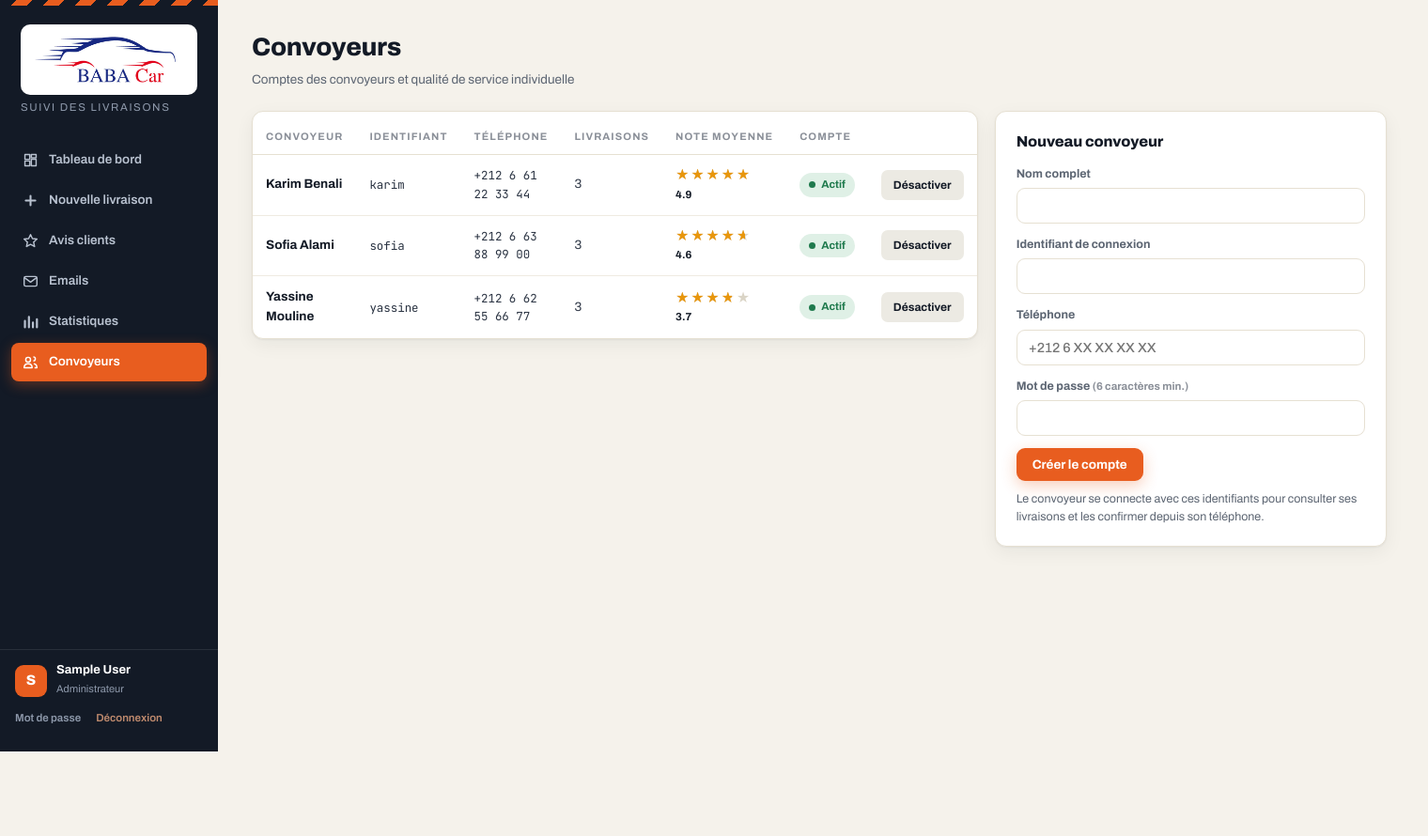
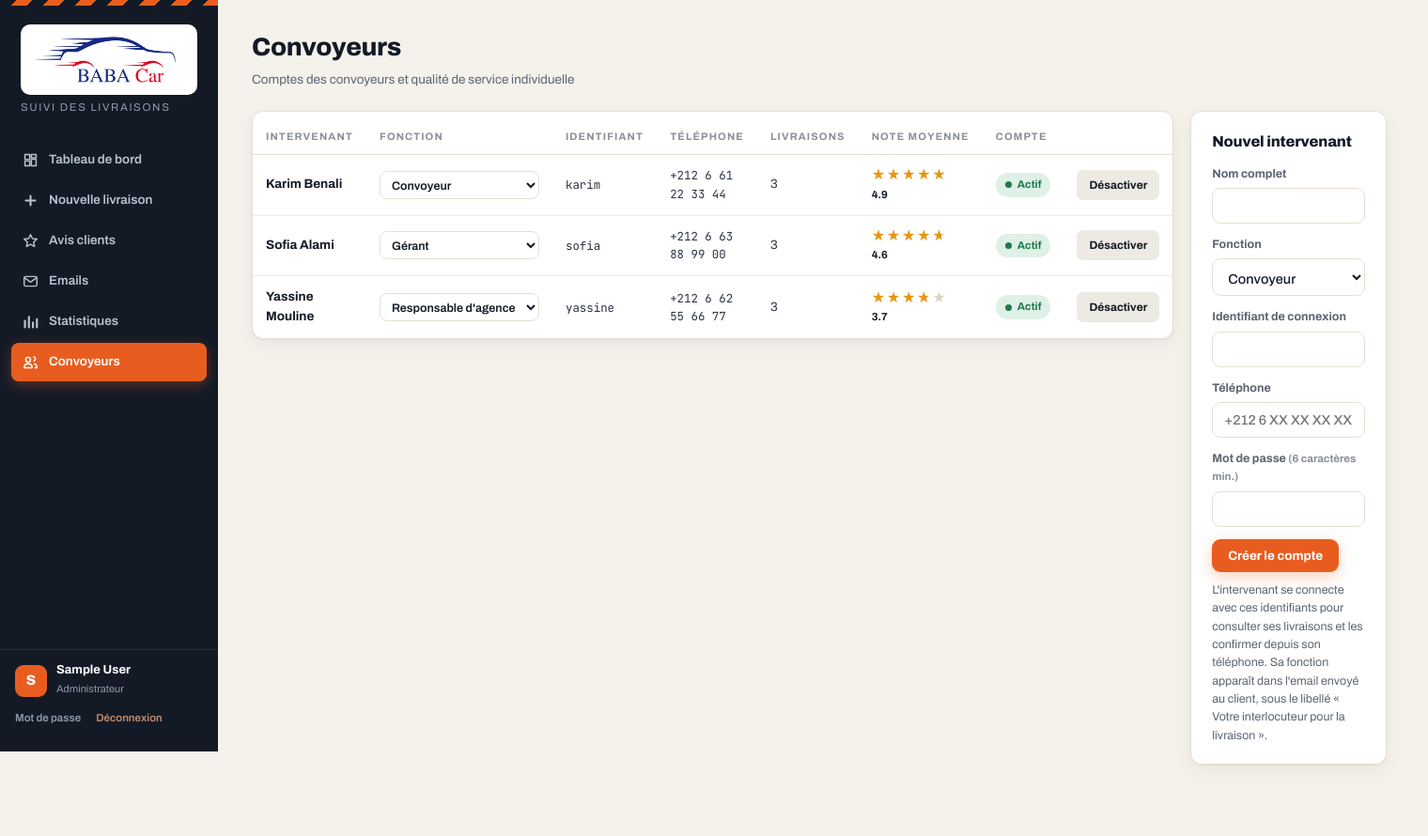
Before and after one commit to thesbex/suivi-livraison, a Flask app: page /admin/convoyeurs in a window 1520 px wide. Shown: the whole page at 94% size. Before the commit the page ends 800 px from the top, so only its background shows below. Run offline with Flask 3, Linux system fonts and the light colour scheme; the visitor is signed in with stand-in values (Sample User, id 1); data comes from the database, SQL or seed files in the repository; some libraries are stand-ins or nearby versions.

Commit message:
Fonction de l'intervenant, libellé client et logo centré dans les emails
Retour 1 — un champ « Fonction » est associé à chaque personne chargée
d'une livraison (convoyeur, gérant, responsable d'agence, collaborateur…).
Modifiable directement dans le tableau des intervenants.

Retour 2 — dans les emails et sur la page de suivi, « Convoyeur » devient
« Votre interlocuteur pour la livraison », la livraison n'étant pas toujours
effectuée par un convoyeur. La fonction accompagne le nom.

Retour 3 — le logo est centré sur un en-tête clair et occupe toute la
largeur du cadre. Largeur en attribut HTML : Outlook ignore le CSS seul.

```diff
--- a/app.py
+++ b/app.py
@@ -18,7 +18,7 @@ from werkzeug.security import check_password_hash, generate_password_hash
 import emails as mailer
 from bd import BASE_DIR, DB_PATH, POSTGRES, description_cible, get_db
 from database import init_db, nouveau_code, nouveau_token
-from donnees import LIEUX, PAYS, TOUS_LES_LIEUX
+from donnees import FONCTION_PAR_DEFAUT, FONCTIONS, LIEUX, PAYS, TOUS_LES_LIEUX
 
 # Clé de signature des sessions.
 # En production, elle vient de la variable d'environnement SECRET_KEY : le
@@ -93,6 +93,7 @@ def changer_statut(liv_id, statut, utilisateur="système"):
 def charger_livraison(liv_id=None, token=None):
     """Livraison + convoyeur + avis, sous forme de dict (ou None)."""
     q = """SELECT l.*, u.nom AS convoyeur_nom, u.telephone AS convoyeur_tel,
+                  u.fonction AS convoyeur_fonction,
                   a.score AS avis_score, a.commentaire AS avis_commentaire, a.id AS avis_id
            FROM livraisons l
            LEFT JOIN users u ON u.id = l.convoyeur_id
@@ -189,6 +190,7 @@ def inject_globals():
         "LIEUX": LIEUX,
         "TOUS_LES_LIEUX": TOUS_LES_LIEUX,
         "PAYS": PAYS,
+        "FONCTIONS": FONCTIONS,
     }
 
 
@@ -274,7 +276,8 @@ def accueil():
 # ---------------------------------------------------------------------------
 
 def _requete_livraisons(filtres):
-    sql = """SELECT l.*, u.nom AS convoyeur_nom, a.score AS avis_score,
+    sql = """SELECT l.*, u.nom AS convoyeur_nom, u.fonction AS convoyeur_fonction,
+                    a.score AS avis_score,
                     a.commentaire AS avis_commentaire
              FROM livraisons l
              LEFT JOIN users u ON u.id = l.convoyeur_id
@@ -340,7 +343,8 @@ def _lire_formulaire():
 @role_requis("admin")
 def nouvelle_livraison():
     convoyeurs = db().execute(
-        "SELECT id, nom, telephone FROM users WHERE role = 'convoyeur' AND actif = 1 ORDER BY nom").fetchall()
+        "SELECT id, nom, telephone, fonction FROM users"
+        " WHERE role = 'convoyeur' AND actif = 1 ORDER BY nom").fetchall()
     donnees = {}
     if request.method == "POST":
         donnees, erreurs = _lire_formulaire()
@@ -405,7 +409,8 @@ def modifier_livraison(liv_id):
     if not liv:
         abort(404)
     convoyeurs = db().execute(
-        "SELECT id, nom, telephone FROM users WHERE role = 'convoyeur' AND actif = 1 ORDER BY nom").fetchall()
+        "SELECT id, nom, telephone, fonction FROM users"
+        " WHERE role = 'convoyeur' AND actif = 1 ORDER BY nom").fetchall()
     if request.method == "POST":
         donnees, erreurs = _lire_formulaire()
         if erreurs:
@@ -644,12 +649,22 @@ def gestion_convoyeurs():
                 flash("Cet identifiant existe déjà.", "erreur")
             else:
                 db().execute(
-                    "INSERT INTO users (username, password_hash, role, nom, telephone)"
-                    " VALUES (?, ?, 'convoyeur', ?, ?)",
+                    "INSERT INTO users (username, password_hash, role, nom, telephone, fonction)"
+                    " VALUES (?, ?, 'convoyeur', ?, ?, ?)",
                     (username, generate_password_hash(mdp), nom,
-                     request.form.get("telephone", "").strip()))
+                     request.form.get("telephone", "").strip(),
+                     request.form.get("fonction", "").strip() or FONCTION_PAR_DEFAUT))
                 db().commit()
                 flash(f"Convoyeur {nom} créé.", "succes")
+        elif action == "fonction":
+            uid = request.form.get("uid")
+            fonction = request.form.get("fonction", "").strip() or FONCTION_PAR_DEFAUT
+            u = db().execute("SELECT * FROM users WHERE id = ? AND role = 'convoyeur'",
+                             (uid,)).fetchone()
+            if u:
+                db().execute("UPDATE users SET fonction = ? WHERE id = ?", (fonction, uid))
+                db().commit()
+                flash(f"{u['nom']} est désormais « {fonction} ».", "succes")
         elif action == "basculer":
             uid = request.form.get("uid")
             u = db().execute("SELECT * FROM users WHERE id = ? AND role = 'convoyeur'", (uid,)).fetchone()
--- a/database.py
+++ b/database.py
@@ -22,6 +22,7 @@ CREATE TABLE IF NOT EXISTS users (
     role TEXT NOT NULL CHECK (role IN ('admin', 'convoyeur')),
     nom TEXT NOT NULL,
     telephone TEXT DEFAULT '',
+    fonction TEXT DEFAULT 'Convoyeur',      -- rôle de l'intervenant qui livre
     actif INTEGER NOT NULL DEFAULT 1
 );
 
@@ -169,6 +170,13 @@ def migrer(db):
     if not POSTGRES:
         _reparer_references(db)
 
+    colonnes_users = db.colonnes("users")
+    if colonnes_users and "fonction" not in colonnes_users:
+        db.execute("ALTER TABLE users ADD COLUMN fonction TEXT DEFAULT 'Convoyeur'")
+        db.execute("UPDATE users SET fonction = 'Convoyeur'"
+                   " WHERE role = 'convoyeur' AND (fonction IS NULL OR fonction = '')")
+        print("Base migrée : la fonction de l'intervenant est disponible.")
+
     colonnes_emails = db.colonnes("emails")
     if colonnes_emails and "message_erreur" not in colonnes_emails:
         db.execute("ALTER TABLE emails ADD COLUMN message_erreur TEXT DEFAULT ''")
@@ -239,16 +247,16 @@ def _seed(db):
     import emails as mailer  # import local pour éviter un cycle au chargement
 
     convoyeurs = [
-        ("karim", "Karim Benali", "+212 6 61 22 33 44"),
-        ("yassine", "Yassine Mouline", "+212 6 62 55 66 77"),
-        ("sofia", "Sofia Alami", "+212 6 63 88 99 00"),
+        ("karim", "Karim Benali", "+212 6 61 22 33 44", "Convoyeur"),
+        ("yassine", "Yassine Mouline", "+212 6 62 55 66 77", "Responsable d'agence"),
+        ("sofia", "Sofia Alami", "+212 6 63 88 99 00", "Gérant"),
     ]
     ids = {}
-    for username, nom, tel in convoyeurs:
+    for username, nom, tel, fonction in convoyeurs:
         ids[username] = db.inserer(
-            "INSERT INTO users (username, password_hash, role, nom, telephone)"
-            " VALUES (?, ?, 'convoyeur', ?, ?)",
-            (username, generate_password_hash("conv123"), nom, tel),
+            "INSERT INTO users (username, password_hash, role, nom, telephone, fonction)"
+            " VALUES (?, ?, 'convoyeur', ?, ?, ?)",
+            (username, generate_password_hash("conv123"), nom, tel, fonction),
         )
 
     # (jours, heure, client, véhicule, immat, lieu livraison, retour+lieu, convoyeur,
@@ -371,7 +379,7 @@ def _decale(heure, minutes):
 
 
 def convoyeurs_par_username(convoyeurs):
-    return {u: (n, t) for u, n, t in convoyeurs}
+    return {u: (n, t) for u, n, t, *_ in convoyeurs}
 
 
 if __name__ == "__main__":
--- a/donnees.py
+++ b/donnees.py
@@ -87,3 +87,17 @@ PAYS = [
     "Oman", "Jordanie", "Liban", "Chine", "Japon", "Corée du Sud", "Inde",
     "Australie", "Afrique du Sud",
 ]
+
+
+# Fonctions possibles de la personne qui effectue la livraison.
+# La liste est indicative : le formulaire accepte aussi une saisie libre.
+FONCTIONS = [
+    "Convoyeur",
+    "Gérant",
+    "Responsable d'agence",
+    "Collaborateur",
+    "Chauffeur",
+    "Agent de comptoir",
+    "Prestataire externe",
+]
+FONCTION_PAR_DEFAUT = "Convoyeur"
--- a/static/style.css
+++ b/static/style.css
@@ -551,6 +551,21 @@ legend .facultatif { vertical-align: 2px; }
   padding: 7px 0;
 }
 .lien-action { font-size: 12.5px; }
+
+/* Sélecteur de fonction directement dans le tableau des intervenants :
+   le changement est enregistré sans passer par un écran de modification. */
+.form-fonction select {
+  font: 600 12.5px var(--sans);
+  color: var(--encre);
+  background: var(--carte);
+  border: 1.5px solid var(--ligne);
+  border-radius: 8px;
+  padding: 6px 8px;
+  min-width: 150px;
+  cursor: pointer;
+}
+.form-fonction select:hover { border-color: var(--accent); }
+.form-fonction select:focus { border-color: var(--accent); outline: none; }
 .fil a, .modele-lien, .liste-mails a, .note a { display: inline-block; padding: 8px 0; }
 
 /* Liens sécurisés à copier */
--- a/templates/convoyeurs.html
+++ b/templates/convoyeurs.html
@@ -14,13 +14,29 @@
       <div class="defile-x">
       <table class="tableau">
         <thead>
-          <tr><th>Convoyeur</th><th>Identifiant</th><th>Téléphone</th>
+          <tr><th>Intervenant</th><th>Fonction</th><th>Identifiant</th><th>Téléphone</th>
               <th>Livraisons</th><th>Note moyenne</th><th>Compte</th><th></th></tr>
         </thead>
         <tbody>
           {% for c in convoyeurs %}
           <tr>
             <td class="fort">{{ c.nom }}</td>
+            <td>
+              <form method="post" class="form-fonction">
+                <input type="hidden" name="_csrf" value="{{ csrf }}">
+                <input type="hidden" name="action" value="fonction">
+                <input type="hidden" name="uid" value="{{ c.id }}">
+                <select name="fonction" data-autosubmit aria-label="Fonction de {{ c.nom }}">
+                  {% set actuelle = c.fonction or 'Convoyeur' %}
+                  {% for f in FONCTIONS %}
+                    <option value="{{ f }}" {{ 'selected' if actuelle == f }}>{{ f }}</option>
+                  {% endfor %}
+                  {% if actuelle not in FONCTIONS %}
+                    <option value="{{ actuelle }}" selected>{{ actuelle }}</option>
+                  {% endif %}
+                </select>
+              </form>
+            </td>
             <td class="mono">{{ c.username }}</td>
             <td class="mono">{{ c.telephone or '—' }}</td>
             <td>{{ c.nb_livraisons }}</td>
@@ -41,7 +57,7 @@
             </td>
           </tr>
           {% else %}
-          <tr><td colspan="7" class="vide">Aucun convoyeur — créez le premier compte ci-contre.</td></tr>
+          <tr><td colspan="8" class="vide">Aucun intervenant — créez le premier compte ci-contre.</td></tr>
           {% endfor %}
         </tbody>
       </table>
@@ -51,19 +67,26 @@
 
   <div class="colonne-laterale">
     <div class="carte anim d2">
-      <h2>Nouveau convoyeur</h2>
+      <h2>Nouvel intervenant</h2>
       <form method="post">
         <input type="hidden" name="_csrf" value="{{ csrf }}">
         <input type="hidden" name="action" value="creer">
         <label class="champ">Nom complet<input name="nom" required></label>
+        <label class="champ">Fonction
+          <select name="fonction">
+            {% for f in FONCTIONS %}
+              <option value="{{ f }}">{{ f }}</option>
+            {% endfor %}
+          </select></label>
         <label class="champ">Identifiant de connexion<input name="username" required autocapitalize="none"></label>
         <label class="champ">Téléphone<input name="telephone" placeholder="+212 6 XX XX XX XX"></label>
         <label class="champ">Mot de passe <small class="sourdine">(6 caractères min.)</small>
           <input type="password" name="password" required minlength="6"></label>
         <button class="btn btn-plein">Créer le compte</button>
       </form>
-      <p class="note">Le convoyeur se connecte avec ces identifiants pour consulter ses livraisons
-        et les confirmer depuis son téléphone.</p>
+      <p class="note">L'intervenant se connecte avec ces identifiants pour consulter ses
+        livraisons et les confirmer depuis son téléphone. Sa fonction apparaît dans l'email
+        envoyé au client, sous le libellé « Votre interlocuteur pour la livraison ».</p>
     </div>
   </div>
 </div>
--- a/templates/livraison_detail.html
+++ b/templates/livraison_detail.html
@@ -64,7 +64,9 @@
         <div><dt>Client</dt><dd>{{ liv.client_prenom }} {{ liv.client_nom }}<br>
           <span class="mono">{{ liv.client_tel }}</span><br><span class="sourdine">{{ liv.client_email }}</span></dd></div>
         <div><dt>Convoyeur</dt><dd>
-          {% if liv.convoyeur_nom %}{{ liv.convoyeur_nom }}<br><span class="mono">{{ liv.convoyeur_tel }}</span>
+          {% if liv.convoyeur_nom %}{{ liv.convoyeur_nom }}
+            {% if liv.convoyeur_fonction %}<small class="sourdine">{{ liv.convoyeur_fonction }}</small>{% endif %}
+            <br><span class="mono">{{ liv.convoyeur_tel }}</span>
           {% else %}<span class="non-affecte">Non affecté</span><br>
             <a href="{{ url_for('modifier_livraison', liv_id=liv.id) }}" class="lien-action">Désigner un convoyeur</a>
           {% endif %}</dd></div>
```
Also changed, not shown: emails.py (+32 -12 lines), templates/client_suivi.html (+5 -3 lines), templates/livraison_form.html (+7 -7 lines).
